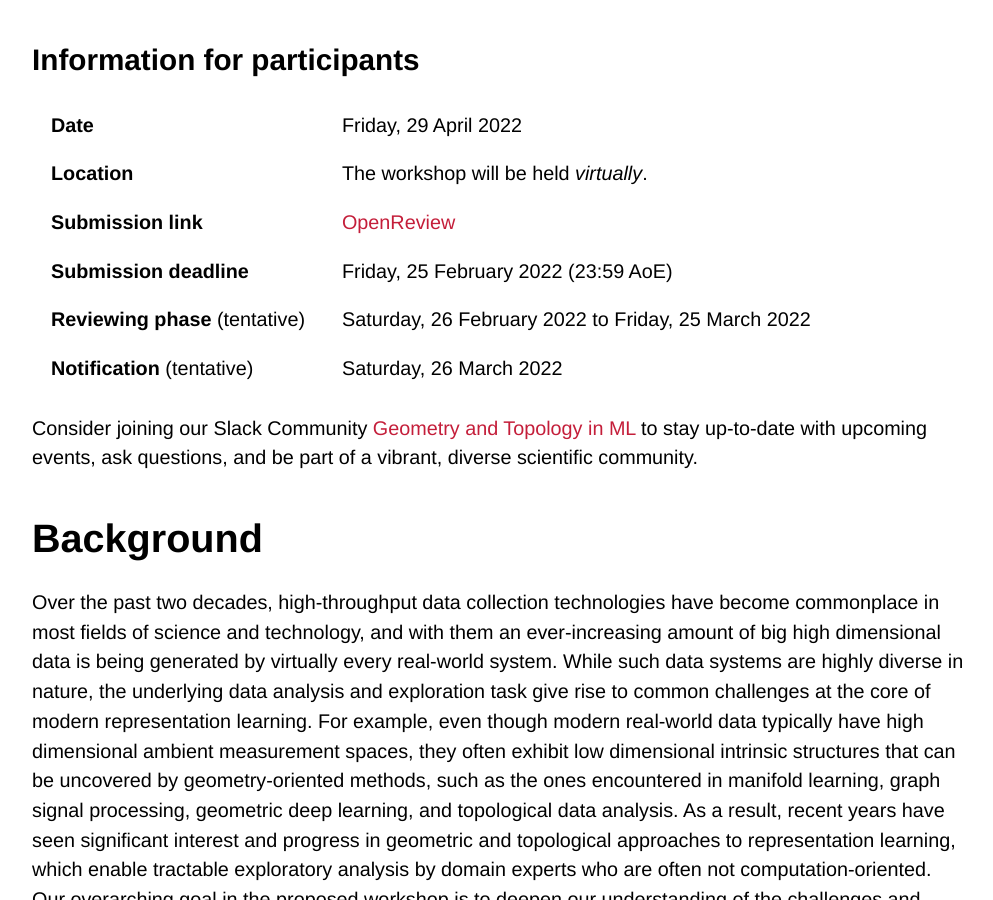
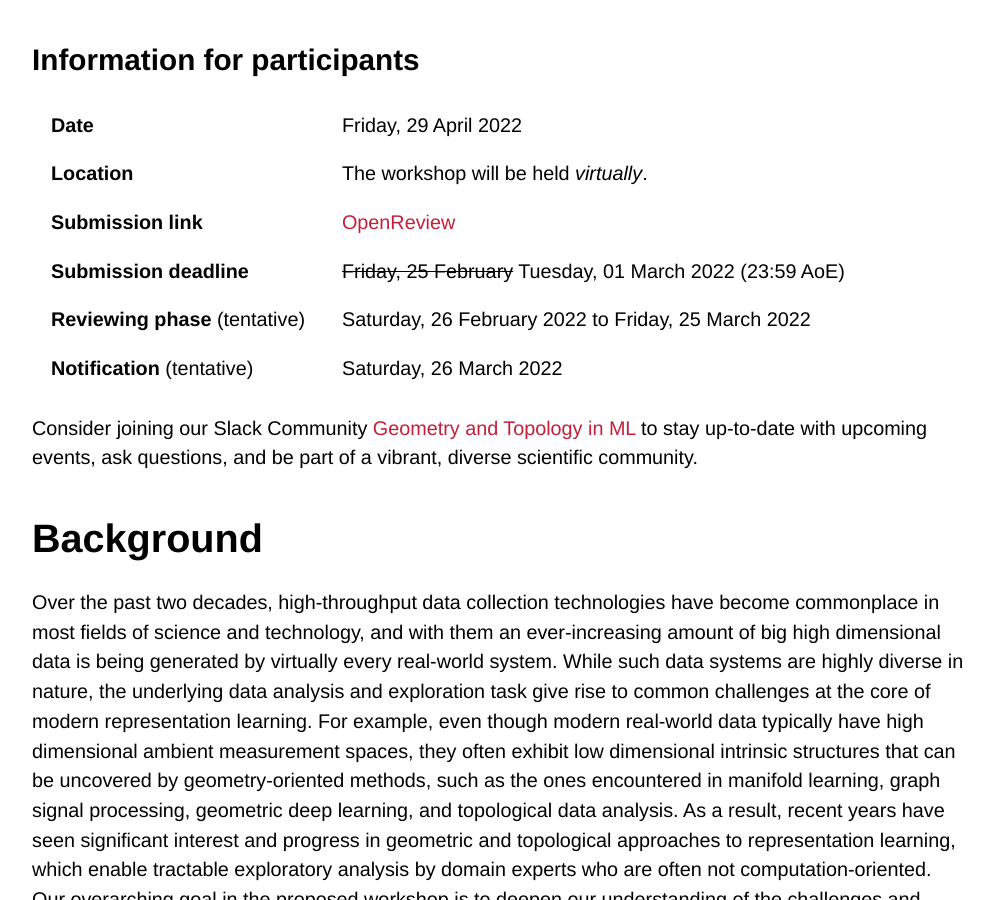
Before and after one commit to gt-rl/gt-rl.github.io, a Jekyll site: the page built from index.md, in a window 1280 px wide and 900 px high, scrolled down 548 px. Shown: the whole window, without its empty margins (140-1133 px from the left). Built offline with Jekyll 4.4.1, drawn with Linux system fonts in a browser that asks for light colours; some web fonts are replaced; our own code applies the rules of GitHub Pages for plain Markdown files.

Commit message:
Updated deadline

```diff
--- a/index.md
+++ b/index.md
@@ -12,7 +12,7 @@ Representation Learning'.
 | **Date** |  Friday, 29 April 2022 |
 | **Location** | The workshop will be held *virtually*. |
 | **Submission link** | [OpenReview](https://openreview.net/group?id=ICLR.cc/2022/Workshop/GTRL) |
-| **Submission deadline** | Friday, 25 February 2022 (23:59 AoE) |
+| **Submission deadline** | ~~Friday, 25 February~~ Tuesday, 01 March 2022 (23:59 AoE) |
 | **Reviewing phase** (tentative) | Saturday, 26 February 2022 to Friday, 25 March 2022 |
 | **Notification** (tentative) | Saturday, 26 March 2022 |
 
```
